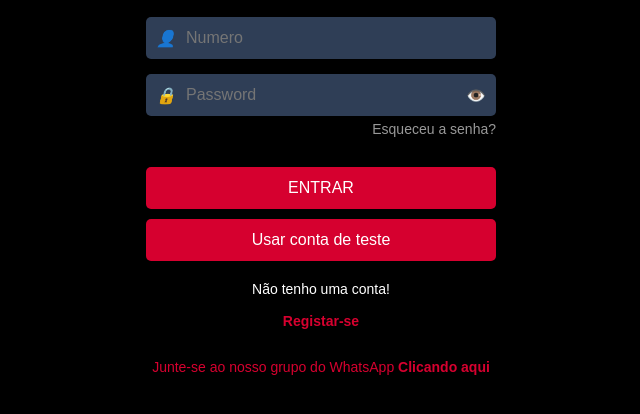
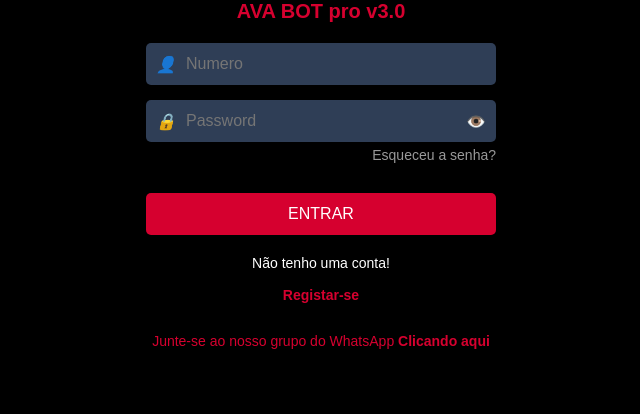
Before and after one commit to abelinfinito/AVA-BOT, a plain HTML site: page index.html in a window 1280 px wide. Shown: the part 198-612 px from the top of the page, without its empty margins (319-959 px from the left). Drawn offline with Linux system fonts and the light colour scheme.

Commit message:
Add files via upload

```diff
--- a/index.html
+++ b/index.html
@@ -138,8 +138,6 @@
 
       <button type="submit" class="btn">ENTRAR</button>
 
-      <button type="button" class="btn" onclick="usarContaTeste()">Usar conta de teste</button>
-
       <div class="register">
         Não tenho uma conta! <br><br><a href="https://wa.me/926240472">Registar-se</a>
       </div>
@@ -178,14 +176,6 @@
         console.error("Erro ao carregar os usuários:", error);
       }
     });
-
-    function usarContaTeste() {
-      document.getElementById("username").value = "65432178";
-      document.getElementById("password").value = "AMADOR";
-
-      // Disparar o evento submit
-      document.getElementById("loginForm").dispatchEvent(new Event("submit", { bubbles: true, cancelable: true }));
-    }
   </script>
 
 </body>
```
